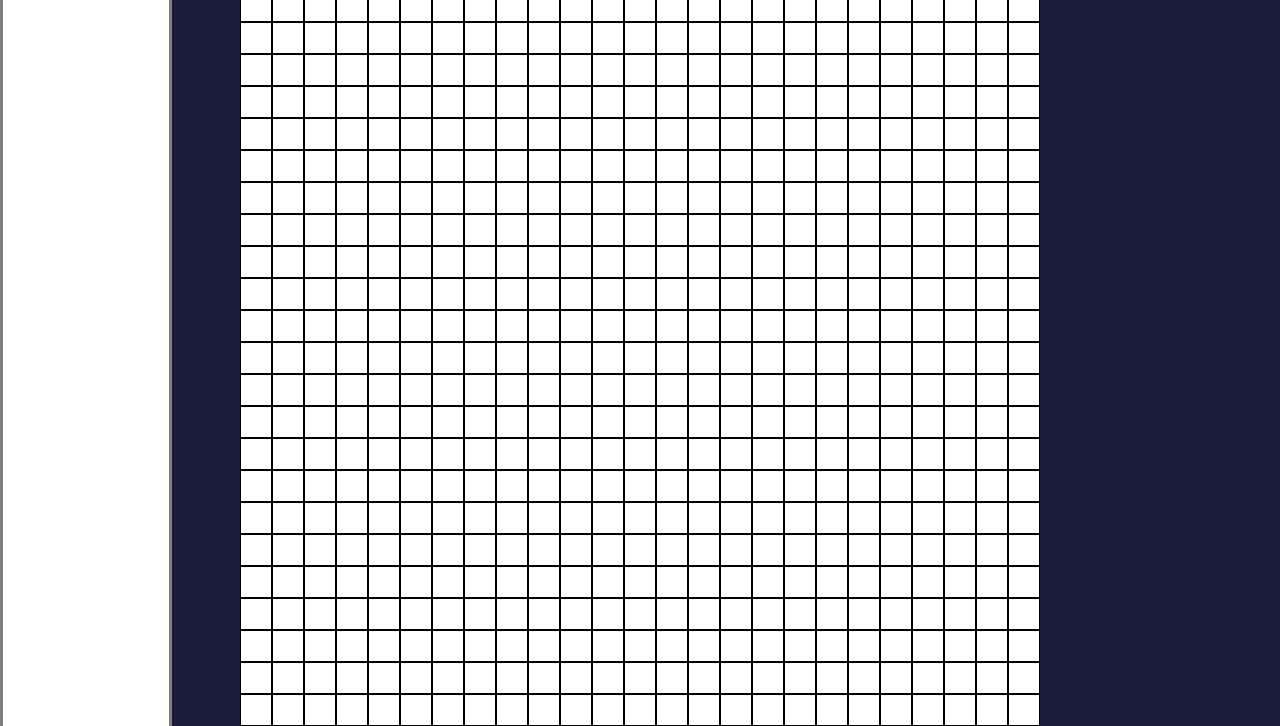
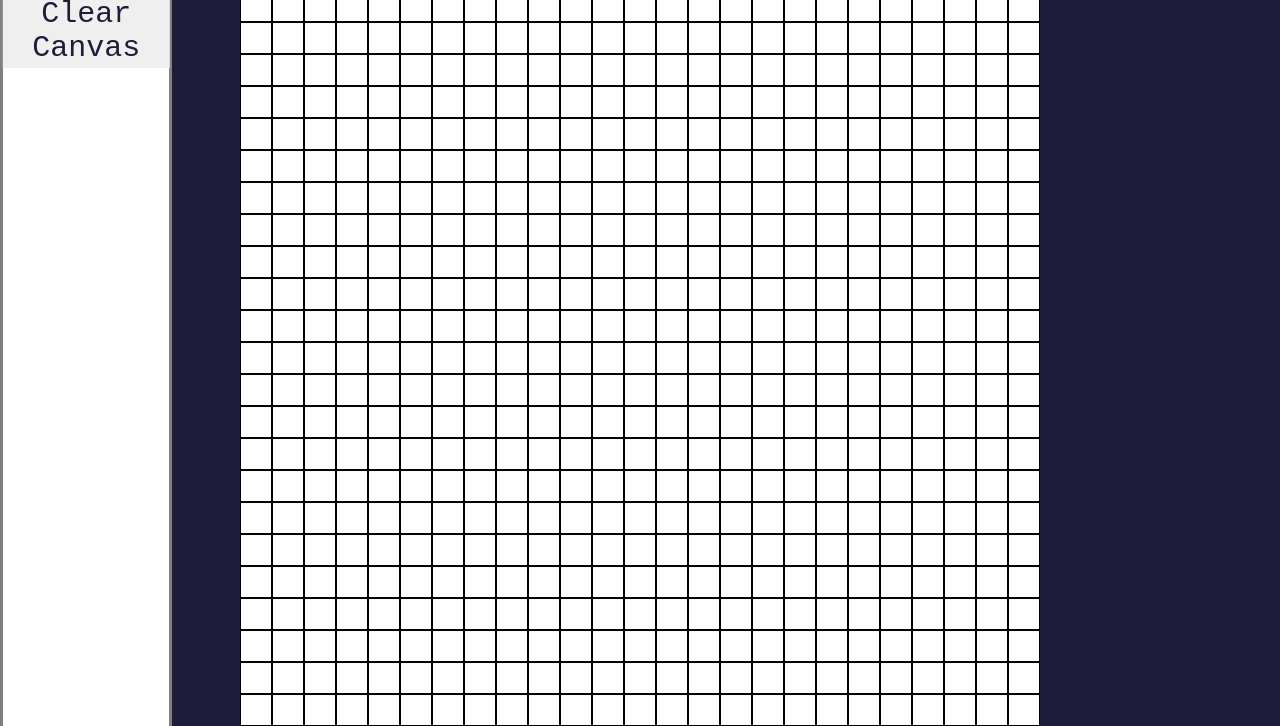
Before and after one commit to ninoch3n/Field-Coding, a plain HTML site: page index.html in a window 1280 px wide. Shown: the part 74-800 px from the top of the page. Drawn offline with Linux system fonts and the light colour scheme.

Commit message:
Clear Canvas Button

```diff
--- a/index.html
+++ b/index.html
@@ -7,6 +7,7 @@
     <body>
         <div class="leftmenu">
             <h1>MENU</h1>
+            <button class="clearcanvas" onclick="history.go(0)">Clear Canvas</button>
         </div>
         <div id="canvas"></div>
         <script src="app.js"></script>
--- a/style.css
+++ b/style.css
@@ -40,6 +40,22 @@ body{
 
 }
 
+.clearcanvas{
+    position: relative;
+    left: 50%;
+    transform: translate(-50%, 0);
+    font-size: 30px;
+    font-family: 'Courier New', Courier, monospace;
+    color: #1d1d3b;
+    padding: 3px;
+    border: none;
+}
+
+.clearcanvas:hover{
+    background-color: grey;
+    cursor: pointer;
+}
+
 #canvas{
     position: fixed;
     top: 50%;
```
